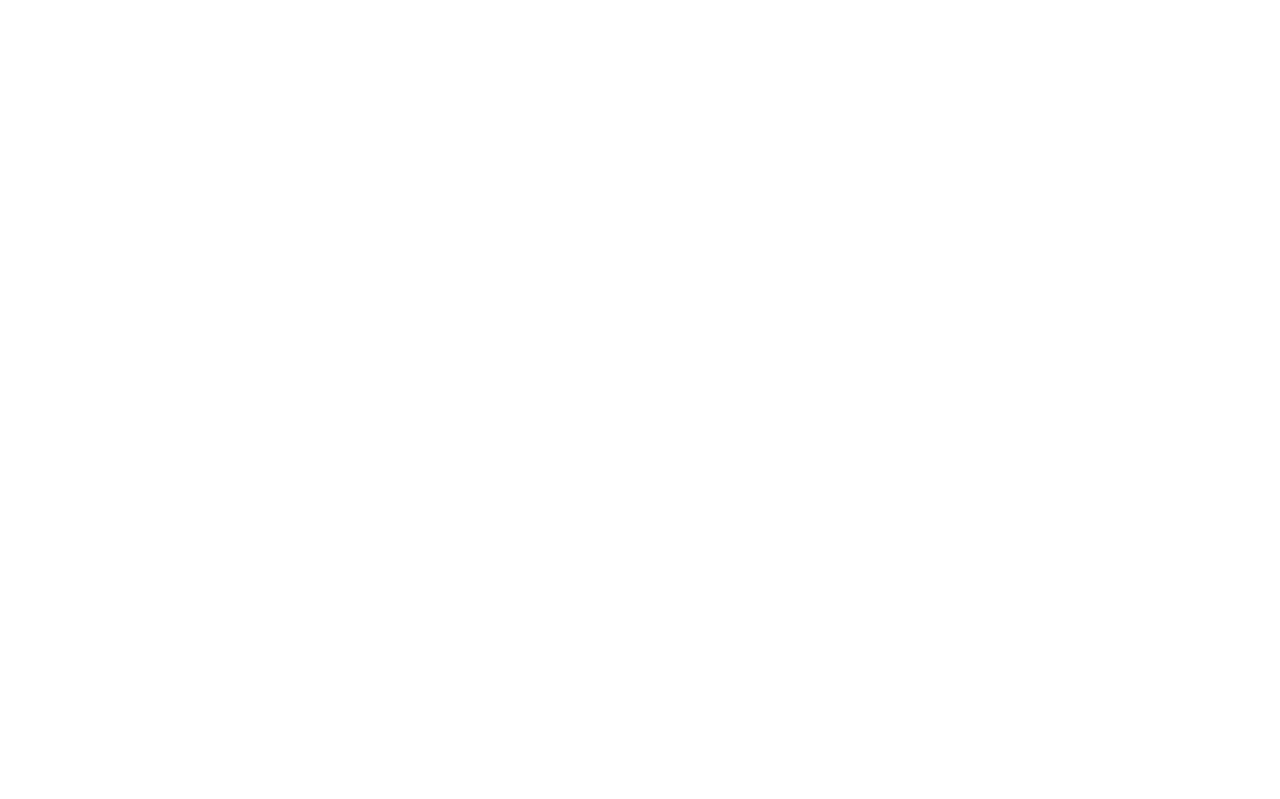
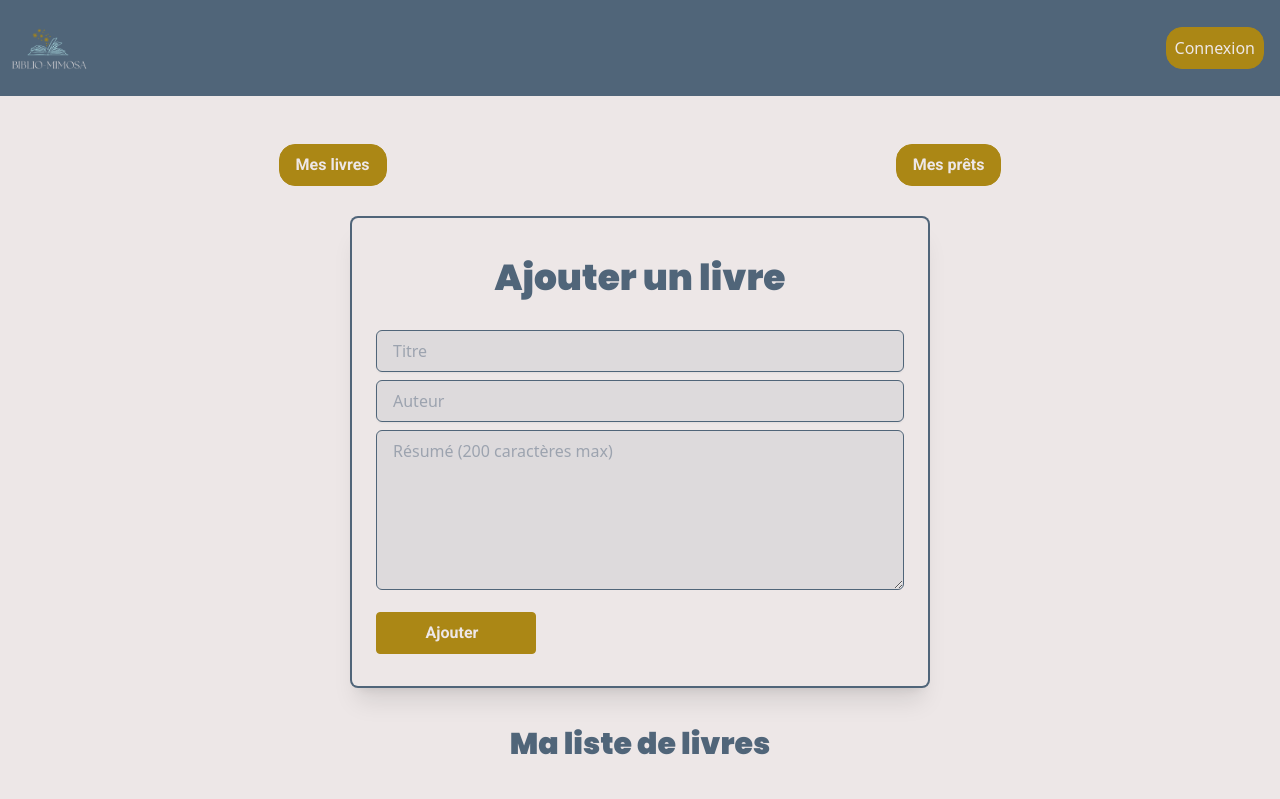
Before and after one commit to MartinezEmmanuel03/checkPoint4, a React (Vite) app in the folder frontend/: page /livresForm in a window 1280 px wide. Before the commit this address had no page. Shown: the top 799 px of the page. Built offline with nearby package versions, Linux system fonts and the light colour scheme.

Commit message:
mise en place design de la page livresForm

```diff
--- a/frontend/src/App.jsx
+++ b/frontend/src/App.jsx
@@ -4,6 +4,7 @@
 import Public from "@pages/layouts/Public";
 import Register from "@pages/Register";
 import Login from "@pages/Login";
+import LivresForm from "@pages/LivresForm";
 import Home from "./pages/Home";
 
 import "./App.css";
@@ -16,6 +17,7 @@
           <Route path="" element={<Home />} />
           <Route path="login" element={<Login />} />
           <Route path="register" element={<Register />} />
+          <Route path="livresForm" element={<LivresForm />} />
         </Route>
       </Routes>
     </Router>
--- /dev/null
+++ b/frontend/src/components/PersonnalSpaceLinks.jsx
@@ -0,0 +1,43 @@
+import React from "react";
+import { Link } from "react-router-dom";
+
+const personnalSpaceLinks = () => {
+  return (
+    <div className="flex justify-around w-full mb-8">
+      <Link
+        to="/livresForm"
+        className=" transition duration-300
+                  hover:bg-white
+                  bg-brown
+                  hover:text-brown
+                  text-white
+                  border
+                  border-brown
+                  font-bold
+                  font-roboto
+                  py-2 px-4
+                  rounded-2xl"
+      >
+        Mes livres
+      </Link>
+      <Link
+        to="/prets"
+        className=" transition duration-300
+                  hover:bg-white
+                  bg-brown
+                  hover:text-brown
+                  text-white
+                  border
+                  border-brown
+                  font-bold
+                  font-roboto
+                  py-2 px-4
+                  rounded-2xl"
+      >
+        Mes prêts
+      </Link>
+    </div>
+  );
+};
+
+export default personnalSpaceLinks;
--- /dev/null
+++ b/frontend/src/pages/LivresForm.jsx
@@ -0,0 +1,116 @@
+import React, { useState } from "react";
+import PersonnalSpaceLinks from "@components/PersonnalSpaceLinks";
+
+function LivresForm() {
+  const [livre, setLivre] = useState({
+    titre: "",
+    auteur: "",
+    resume: "",
+  });
+
+  const handleLivre = (place, value) => {
+    const newLivre = { ...livre };
+    newLivre[place] = value;
+    setLivre(newLivre);
+  };
+
+  return (
+    <div className="items-center flex flex-col justify-center w-full px-6 bg-white pt-12">
+      <PersonnalSpaceLinks />
+      <div className="w-full p-6 m-auto bg-white rounded-md shadow-xl shadow-grey-600/40 ring-2 ring-grey lg:max-w-xl">
+        <h1 className="text-center text-4xl font-bold mt-4 font-poppins text-grey ">
+          Ajouter un livre
+        </h1>
+        <form className="mt-6">
+          <div className="mb-2">
+            <input
+              required
+              type="text"
+              name="titre"
+              value={livre.titre}
+              onChange={(e) => handleLivre(e.target.name, e.target.value)}
+              className="
+                  w-full
+                  pl-4 py-2 mt-2
+                  border
+                  border-grey
+                  bg-grey
+                  text-grey
+                  rounded-md
+                  shadow-sm
+                  bg-opacity-10"
+              placeholder="Titre"
+            />
+            <input
+              required
+              type="text"
+              name="auteur"
+              value={livre.auteur}
+              onChange={(e) => handleLivre(e.target.name, e.target.value)}
+              className="
+                  w-full
+                  pl-4 py-2 mt-2
+                  border
+                  border-grey
+                  bg-grey
+                  text-grey
+                  rounded-md
+                  shadow-sm
+                  bg-opacity-10"
+              placeholder="Auteur"
+            />
+            <textarea
+              className="w-full mt-2 rounded-md  border-grey
+              bg-grey
+              border
+              text-grey bg-opacity-10 pl-4 pt-2 h-40 pr-2"
+              required
+              type="text"
+              maxLength="200"
+              name="resume"
+              value={livre.resume}
+              placeholder="Résumé (200 caractères max)"
+              onChange={(e) => handleLivre(e.target.name, e.target.value)}
+            />
+            <button
+              type="button"
+              className="
+                  w-40
+                  bg-brown
+                  mt-4
+                  mr-10
+                  transition duration-300
+                  hover:bg-white
+                  hover:text-brown
+                  text-white
+                  border
+                  border-brown
+                  font-bold
+                  font-roboto
+                  py-2 px-4
+                  pl-2 rounded"
+            >
+              Ajouter
+            </button>
+          </div>
+        </form>
+      </div>
+      <div className="mt-6">
+        <h1 className="text-center text-3xl font-bold my-4 font-poppins text-grey">
+          Ma liste de livres
+        </h1>
+        <table className="table-fixed w-full border-collapse mb-10 mt-8">
+          <thead>
+            <tr>
+              <th className="text-start pl-4 text-grey w-3/4">Titre</th>
+              <th className="text-center text-grey w-1/4">Supprimer</th>
+            </tr>
+          </thead>
+          <tbody />
+        </table>
+      </div>
+    </div>
+  );
+}
+
+export default LivresForm;
```
